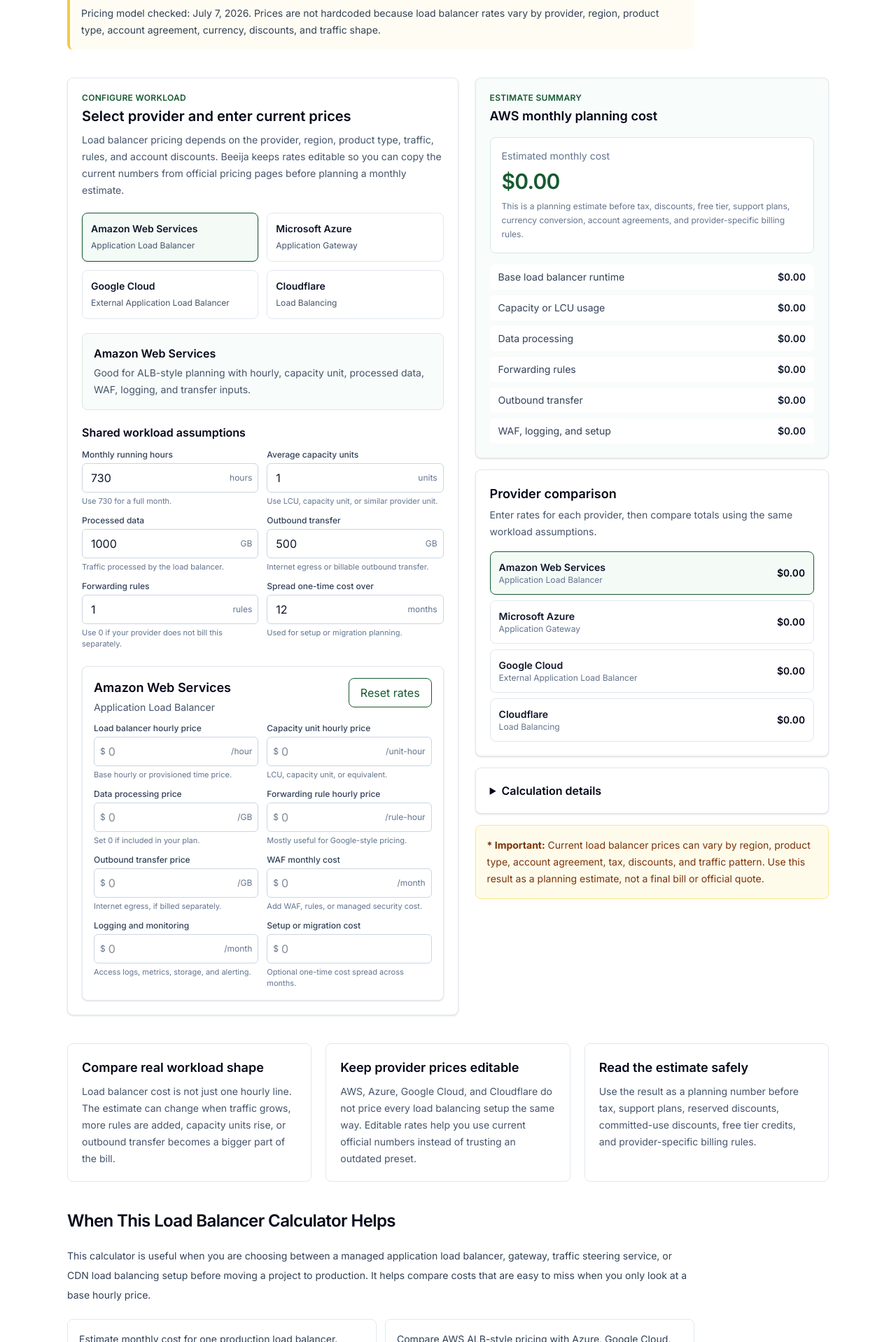
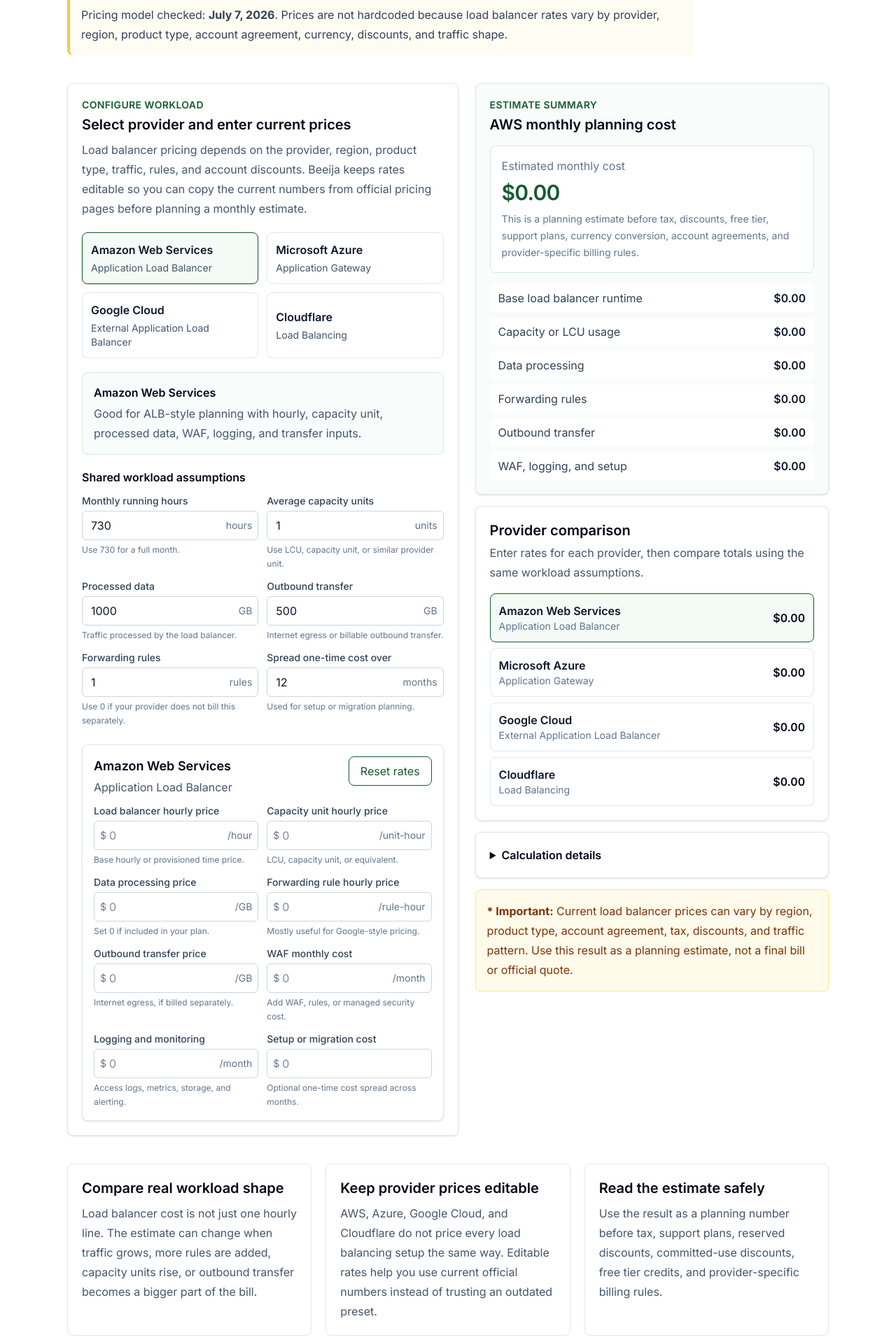
Before and after one commit to vaarunsonawwane-ops/beeija, a Next.js app: page /tools/cloud-load-balancer-cost-comparison-calculator in a window 1280 px wide. Shown: the part 682-2600 px from the top of the page at 70% size. Built offline with nearby package versions, Linux system fonts and the light colour scheme.

Commit message:
Cloud Load Balancer Cost Comparison Calculator Correction

```diff
--- a/app/data/tools.ts
+++ b/app/data/tools.ts
@@ -624,6 +624,7 @@ export const tools: BeeijaTool[] = [
 
 
 
+
 ];
 
 export const BEEIJA_CATEGORY_HREFS: Record<
--- a/app/tools/cloud-load-balancer-cost-comparison-calculator/ToolClient.tsx
+++ b/app/tools/cloud-load-balancer-cost-comparison-calculator/ToolClient.tsx
@@ -108,23 +108,23 @@ function hasInputWarning(value: string) {
 
 function formatCompactNumber(value: number) {
   if (!Number.isFinite(value)) return "0";
-  if (value >= 999_000_000_000_000) return "999T+";
+  if (value >= 999_000_000_000_000) return "Very high value";
 
   return new Intl.NumberFormat("en-US", {
-    notation: value >= 1_000_000 ? "compact" : "standard",
-    maximumFractionDigits: value >= 1_000_000 ? 2 : 2,
+    notation: "standard",
+    maximumFractionDigits: 2,
   }).format(value);
 }
 
 function formatCurrency(value: number) {
   if (!Number.isFinite(value)) return "$0.00";
-  if (value >= 999_000_000_000_000) return "Over $999T";
+  if (value >= 999_000_000_000_000) return "Very high estimate";
 
   return new Intl.NumberFormat("en-US", {
     style: "currency",
     currency: "USD",
-    notation: value >= 1_000_000 ? "compact" : "standard",
-    maximumFractionDigits: value >= 1_000_000 ? 2 : 2,
+    notation: "standard",
+    maximumFractionDigits: 2,
   }).format(value);
 }
 
@@ -213,7 +213,7 @@ function NumberInput({
 
   return (
     <label className="block min-w-0">
-      <span className="mb-1 block text-xs font-medium text-slate-700">
+      <span className="mb-1 block text-sm font-medium text-slate-700">
         {label}
       </span>
       <span
@@ -222,21 +222,21 @@ function NumberInput({
         }`}
       >
         {prefix ? (
-          <span className="shrink-0 text-xs text-slate-500">{prefix}</span>
+          <span className="shrink-0 text-sm text-slate-500">{prefix}</span>
         ) : null}
         <input
           inputMode="decimal"
           value={value}
           onChange={(event) => onChange(cleanNumberInput(event.target.value))}
-          className="min-w-0 flex-1 bg-transparent px-1 py-2 text-sm text-slate-900 outline-none"
+          className="min-w-0 flex-1 bg-transparent px-1 py-2 text-base text-slate-900 outline-none"
           placeholder="0"
           aria-label={label}
         />
         {suffix ? (
-          <span className="shrink-0 text-xs text-slate-500">{suffix}</span>
+          <span className="shrink-0 text-sm text-slate-500">{suffix}</span>
         ) : null}
       </span>
-      <span className="mt-1 block text-[11px] leading-4 text-slate-500">
+      <span className="mt-1 block text-xs leading-5 text-slate-500">
         {warning
           ? "Use a smaller planning value or split the workload into parts."
           : helper}
@@ -257,13 +257,13 @@ function ResultLine({
   return (
     <div className="grid min-w-0 grid-cols-[minmax(0,1fr)_auto] gap-3 rounded-md bg-white px-3 py-2">
       <span
-        className={`min-w-0 text-sm leading-5 ${
+        className={`min-w-0 text-base leading-6 ${
           muted ? "text-slate-500" : "text-slate-700"
         }`}
       >
         {label}
       </span>
-      <span className="max-w-[9rem] truncate text-right text-sm font-semibold tabular-nums text-slate-900 sm:max-w-[12rem]">
+      <span className="max-w-[9rem] truncate text-right text-base font-semibold tabular-nums text-slate-900 sm:max-w-[12rem]">
         {value}
       </span>
     </div>
@@ -289,10 +289,10 @@ function ProviderCard({
           : "border-slate-200 bg-white hover:border-[#165A31]"
       }`}
     >
-      <span className="block truncate text-sm font-semibold text-slate-900">
+      <span className="block truncate text-base font-semibold text-slate-900">
         {provider.name}
       </span>
-      <span className="mt-1 block text-xs leading-5 text-slate-600">
+      <span className="mt-1 block text-sm leading-5 text-slate-600">
         {provider.exampleService}
       </span>
     </button>
@@ -359,13 +359,13 @@ export default function ToolClient() {
       <div className="grid gap-6 lg:grid-cols-[minmax(0,1.05fr)_minmax(320px,0.95fr)]">
         <section className="min-w-0 rounded-lg border border-slate-200 bg-white p-4 shadow-sm sm:p-5">
           <div className="min-w-0">
-            <p className="text-xs font-semibold uppercase tracking-wide text-[#165A31]">
+            <p className="text-sm font-semibold uppercase tracking-wide text-[#165A31]">
               Configure workload
             </p>
             <h2 className="mt-1 text-xl font-semibold text-slate-950">
               Select provider and enter current prices
             </h2>
-            <p className="mt-2 text-sm leading-6 text-slate-600">
+            <p className="mt-2 text-base leading-7 text-slate-600">
               Load balancer pricing depends on the provider, region, product
               type, traffic, rules, and account discounts. Beeija keeps rates
               editable so you can copy the current numbers from official
@@ -388,7 +388,7 @@ export default function ToolClient() {
             <h3 className="text-base font-semibold text-slate-950">
               {activeProvider.name}
             </h3>
-            <p className="mt-1 text-sm leading-6 text-slate-600">
+            <p className="mt-1 text-base leading-7 text-slate-600">
               {activeProvider.note}
             </p>
           </div>
@@ -449,14 +449,14 @@ export default function ToolClient() {
                 <h3 className="text-lg font-semibold text-slate-950">
                   {activeProvider.name}
                 </h3>
-                <p className="mt-1 text-sm leading-5 text-slate-600">
+                <p className="mt-1 text-base leading-6 text-slate-600">
                   {activeProvider.exampleService}
                 </p>
               </div>
               <button
                 type="button"
                 onClick={resetRates}
-                className="rounded-lg border border-[#165A31] bg-white px-4 py-2 text-sm font-semibold text-[#165A31] transition hover:-translate-y-0.5 hover:bg-[#f4fbf6] hover:shadow-sm"
+                className="rounded-lg border border-[#165A31] bg-white px-4 py-2 text-base font-semibold text-[#165A31] transition hover:-translate-y-0.5 hover:bg-[#f4fbf6] hover:shadow-sm"
               >
                 Reset rates
               </button>
@@ -531,18 +531,18 @@ export default function ToolClient() {
 
         <aside className="min-w-0 space-y-4">
           <section className="min-w-0 rounded-lg border border-slate-200 bg-[#f8fcfa] p-4 shadow-sm sm:p-5">
-            <p className="text-xs font-semibold uppercase tracking-wide text-[#165A31]">
+            <p className="text-sm font-semibold uppercase tracking-wide text-[#165A31]">
               Estimate summary
             </p>
-            <h2 className="mt-1 text-lg font-semibold text-slate-950">
+            <h2 className="mt-1 text-xl font-semibold text-slate-950">
               {activeProvider.shortName} monthly planning cost
             </h2>
             <div className="mt-4 rounded-lg border border-[#d7eadf] bg-white p-4">
-              <p className="text-sm text-slate-500">Estimated monthly cost</p>
+              <p className="text-base text-slate-500">Estimated monthly cost</p>
               <p className="mt-2 truncate text-3xl font-semibold tracking-tight text-[#165A31]">
                 {formatCurrency(activeResult.total)}
               </p>
-              <p className="mt-2 text-xs leading-5 text-slate-500">
+              <p className="mt-2 text-sm leading-6 text-slate-500">
                 This is a planning estimate before tax, discounts, free tier,
                 support plans, currency conversion, account agreements, and
                 provider-specific billing rules.
@@ -582,10 +582,10 @@ export default function ToolClient() {
           </section>
 
           <section className="min-w-0 rounded-lg border border-slate-200 bg-white p-4 shadow-sm sm:p-5">
-            <h2 className="text-lg font-semibold text-slate-950">
+            <h2 className="text-xl font-semibold text-slate-950">
               Provider comparison
             </h2>
-            <p className="mt-1 text-sm leading-6 text-slate-600">
+            <p className="mt-1 text-base leading-7 text-slate-600">
               Enter rates for each provider, then compare totals using the same
               workload assumptions.
             </p>
@@ -602,14 +602,14 @@ export default function ToolClient() {
                   }`}
                 >
                   <span className="min-w-0">
-                    <span className="block truncate text-sm font-semibold text-slate-900">
+                    <span className="block truncate text-base font-semibold text-slate-900">
                       {result.provider.name}
                     </span>
-                    <span className="block truncate text-xs text-slate-500">
+                    <span className="block truncate text-sm text-slate-500">
                       {result.provider.exampleService}
                     </span>
                   </span>
-                  <span className="max-w-[7rem] truncate text-right text-sm font-semibold tabular-nums text-slate-950 sm:max-w-[10rem]">
+                  <span className="max-w-[7rem] truncate text-right text-base font-semibold tabular-nums text-slate-950 sm:max-w-[10rem]">
                     {formatCurrency(result.total)}
                   </span>
                 </button>
@@ -650,7 +650,7 @@ export default function ToolClient() {
                 muted
               />
             </div>
-            <p className="mt-4 text-xs leading-5 text-slate-500">
+            <p className="mt-4 text-sm leading-6 text-slate-500">
               Beeija keeps these details compact so very large test values do
               not break the page. For real planning, split unusually large
               traffic across services, regions, or environments and verify the
@@ -658,7 +658,7 @@ export default function ToolClient() {
             </p>
           </details>
 
-          <div className="rounded-lg border border-amber-200 bg-amber-50 p-4 text-sm leading-6 text-amber-900">
+          <div className="rounded-lg border border-amber-200 bg-amber-50 p-4 text-base leading-7 text-amber-900">
             <strong>* Important:</strong> Current load balancer prices can vary
             by region, product type, account agreement, tax, discounts, and
             traffic pattern. Use this result as a planning estimate, not a final
--- a/app/tools/cloud-load-balancer-cost-comparison-calculator/page.tsx
+++ b/app/tools/cloud-load-balancer-cost-comparison-calculator/page.tsx
@@ -73,10 +73,11 @@ export default function Page() {
           capacity units, processed traffic, forwarding rules, outbound
           transfer, WAF, logging, and optional setup cost in one clean view.
         </p>
-        <div className="mt-4 rounded-lg border-l-4 border-[#F2C94C] bg-[#fffdf3] p-4 text-sm leading-6 text-slate-700">
-          Pricing model checked: July 7, 2026. Prices are not hardcoded because
-          load balancer rates vary by provider, region, product type, account
-          agreement, currency, discounts, and traffic shape.
+        <div className="mt-4 rounded-lg border-l-4 border-[#F2C94C] bg-[#fffdf3] p-4 text-base leading-7 text-slate-700">
+          Pricing model checked: <strong>July 7, 2026</strong>. Prices are not
+          hardcoded because load balancer rates vary by provider, region,
+          product type, account agreement, currency, discounts, and traffic
+          shape.
         </div>
       </section>
 
@@ -84,30 +85,30 @@ export default function Page() {
 
       <section className="mt-10 grid gap-5 md:grid-cols-3">
         <div className="rounded-lg border border-slate-200 bg-white p-5">
-          <h2 className="text-lg font-semibold text-slate-950">
+          <h2 className="text-xl font-semibold text-slate-950">
             Compare real workload shape
           </h2>
-          <p className="mt-2 text-sm leading-6 text-slate-600">
+          <p className="mt-2 text-base leading-7 text-slate-600">
             Load balancer cost is not just one hourly line. The estimate can
             change when traffic grows, more rules are added, capacity units rise,
             or outbound transfer becomes a bigger part of the bill.
           </p>
         </div>
         <div className="rounded-lg border border-slate-200 bg-white p-5">
-          <h2 className="text-lg font-semibold text-slate-950">
+          <h2 className="text-xl font-semibold text-slate-950">
             Keep provider prices editable
           </h2>
-          <p className="mt-2 text-sm leading-6 text-slate-600">
+          <p className="mt-2 text-base leading-7 text-slate-600">
             AWS, Azure, Google Cloud, and Cloudflare do not price every load
             balancing setup the same way. Editable rates help you use current
             official numbers instead of trusting an outdated preset.
           </p>
         </div>
         <div className="rounded-lg border border-slate-200 bg-white p-5">
-          <h2 className="text-lg font-semibold text-slate-950">
+          <h2 className="text-xl font-semibold text-slate-950">
             Read the estimate safely
           </h2>
-          <p className="mt-2 text-sm leading-6 text-slate-600">
+          <p className="mt-2 text-base leading-7 text-slate-600">
             Use the result as a planning number before tax, support plans,
             reserved discounts, committed-use discounts, free tier credits, and
             provider-specific billing rules.
@@ -119,26 +120,26 @@ export default function Page() {
         <h2 className="text-2xl font-semibold tracking-tight text-slate-950">
           When This Load Balancer Calculator Helps
         </h2>
-        <p className="text-sm leading-7 text-slate-700">
+        <p className="text-base leading-8 text-slate-700">
           This calculator is useful when you are choosing between a managed
           application load balancer, gateway, traffic steering service, or CDN
           load balancing setup before moving a project to production. It helps
           compare costs that are easy to miss when you only look at a base
           hourly price.
         </p>
-        <ul className="grid gap-3 text-sm leading-6 text-slate-700 md:grid-cols-2">
-          <li className="rounded-lg border border-slate-200 bg-white p-4">
+        <ul className="space-y-3 border-l-4 border-[#F2C94C] pl-5 text-base leading-7 text-slate-700">
+          <li>
             Estimate monthly cost for one production load balancer.
           </li>
-          <li className="rounded-lg border border-slate-200 bg-white p-4">
+          <li>
             Compare AWS ALB-style pricing with Azure, Google Cloud, or
             Cloudflare planning inputs.
           </li>
-          <li className="rounded-lg border border-slate-200 bg-white p-4">
+          <li>
             Add WAF, logging, monitoring, data processing, and transfer cost
             before deciding.
           </li>
-          <li className="rounded-lg border border-slate-200 bg-white p-4">
+          <li>
             Stress test traffic growth without breaking the page layout.
           </li>
         </ul>
@@ -148,7 +149,7 @@ export default function Page() {
         <h2 className="text-2xl font-semibold tracking-tight text-slate-950">
           What The Estimate Includes
         </h2>
-        <p className="text-sm leading-7 text-slate-700">
+        <p className="text-base leading-8 text-slate-700">
           The result can include base hourly runtime, average capacity or LCU
           usage, processed GB, forwarding rule charges, outbound transfer, WAF,
           logging, monitoring, and optional one-time setup cost spread across a
@@ -161,18 +162,19 @@ export default function Page() {
         <h2 className="text-2xl font-semibold tracking-tight text-slate-950">
           Official Pricing Sources
         </h2>
-        <p className="text-sm leading-7 text-slate-700">
+        <p className="text-base leading-8 text-slate-700">
           The pricing model and billing notes for this calculator were checked
-          against official provider pages on July 7, 2026. Use these links to
-          copy the latest rates for your selected region, product type, account
-          agreement, and currency before making a purchase decision.
+          against official provider pages on <strong>July 7, 2026</strong>. Use
+          these links to copy the latest rates for your selected region, product
+          type, account agreement, and currency before making a purchase
+          decision.
         </p>
         <div className="flex flex-wrap gap-3">
           <a
             href="https://aws.amazon.com/elasticloadbalancing/pricing/"
             target="_blank"
             rel="noreferrer"
-            className="rounded-lg border border-[#165A31] bg-white px-4 py-3 text-sm font-semibold text-[#165A31] transition hover:-translate-y-0.5 hover:bg-[#f4fbf6] hover:shadow-sm"
+            className="rounded-lg border border-[#165A31] bg-white px-4 py-3 text-base font-semibold text-[#165A31] transition hover:-translate-y-0.5 hover:bg-[#f4fbf6] hover:shadow-sm"
           >
             Amazon Elastic Load Balancing Pricing
           </a>
@@ -180,7 +182,7 @@ export default function Page() {
             href="https://azure.microsoft.com/en-us/pricing/details/application-gateway/"
             target="_blank"
             rel="noreferrer"
-            className="rounded-lg border border-[#165A31] bg-white px-4 py-3 text-sm font-semibold text-[#165A31] transition hover:-translate-y-0.5 hover:bg-[#f4fbf6] hover:shadow-sm"
+            className="rounded-lg border border-[#165A31] bg-white px-4 py-3 text-base font-semibold text-[#165A31] transition hover:-translate-y-0.5 hover:bg-[#f4fbf6] hover:shadow-sm"
           >
             Azure Application Gateway Pricing
           </a>
@@ -188,7 +190,7 @@ export default function Page() {
             href="https://cloud.google.com/load-balancing/pricing"
             target="_blank"
             rel="noreferrer"
-            className="rounded-lg border border-[#165A31] bg-white px-4 py-3 text-sm font-semibold text-[#165A31] transition hover:-translate-y-0.5 hover:bg-[#f4fbf6] hover:shadow-sm"
+            className="rounded-lg border border-[#165A31] bg-white px-4 py-3 text-base font-semibold text-[#165A31] transition hover:-translate-y-0.5 hover:bg-[#f4fbf6] hover:shadow-sm"
           >
             Google Cloud Load Balancing Pricing
           </a>
@@ -196,7 +198,7 @@ export default function Page() {
             href="https://www.cloudflare.com/products/load-balancing/"
             target="_blank"
             rel="noreferrer"
-            className="rounded-lg border border-[#165A31] bg-white px-4 py-3 text-sm font-semibold text-[#165A31] transition hover:-translate-y-0.5 hover:bg-[#f4fbf6] hover:shadow-sm"
+            className="rounded-lg border border-[#165A31] bg-white px-4 py-3 text-base font-semibold text-[#165A31] transition hover:-translate-y-0.5 hover:bg-[#f4fbf6] hover:shadow-sm"
           >
             Cloudflare Load Balancing Pricing
           </a>
@@ -209,10 +211,10 @@ export default function Page() {
         </h2>
         <div className="space-y-6">
           <div>
-            <h3 className="font-semibold text-slate-950">
+            <h3 className="text-lg font-semibold text-slate-950">
               Why are the provider prices blank?
             </h3>
-            <p className="mt-3 text-sm leading-6 text-slate-700">
+            <p className="mt-3 text-base leading-7 text-slate-700">
               Load balancer pricing changes by provider, service type, region,
               usage unit, account agreement, currency, and discount. Blank
               price fields make the estimate safer because you can enter the
@@ -220,10 +222,10 @@ export default function Page() {
             </p>
           </div>
           <div>
-            <h3 className="font-semibold text-slate-950">
+            <h3 className="text-lg font-semibold text-slate-950">
               Is this the exact monthly bill?
             </h3>
-            <p className="mt-3 text-sm leading-6 text-slate-700">
+            <p className="mt-3 text-base leading-7 text-slate-700">
               No. It is a planning estimate. Final bills can change because of
               tax, support plans, credits, free tiers, minimum charges, retries,
               extra services, traffic routing, logs, security rules, discounts,
@@ -231,10 +233,10 @@ export default function Page() {
             </p>
           </div>
           <div>
-            <h3 className="font-semibold text-slate-950">
+            <h3 className="text-lg font-semibold text-slate-950">
               Why does outbound transfer matter?
             </h3>
-            <p className="mt-3 text-sm leading-6 text-slate-700">
+            <p className="mt-3 text-base leading-7 text-slate-700">
               Many users check only the load balancer hourly price, but internet
               egress, processed traffic, logs, WAF, and related network services
               can become a meaningful part of the monthly cost.
```
